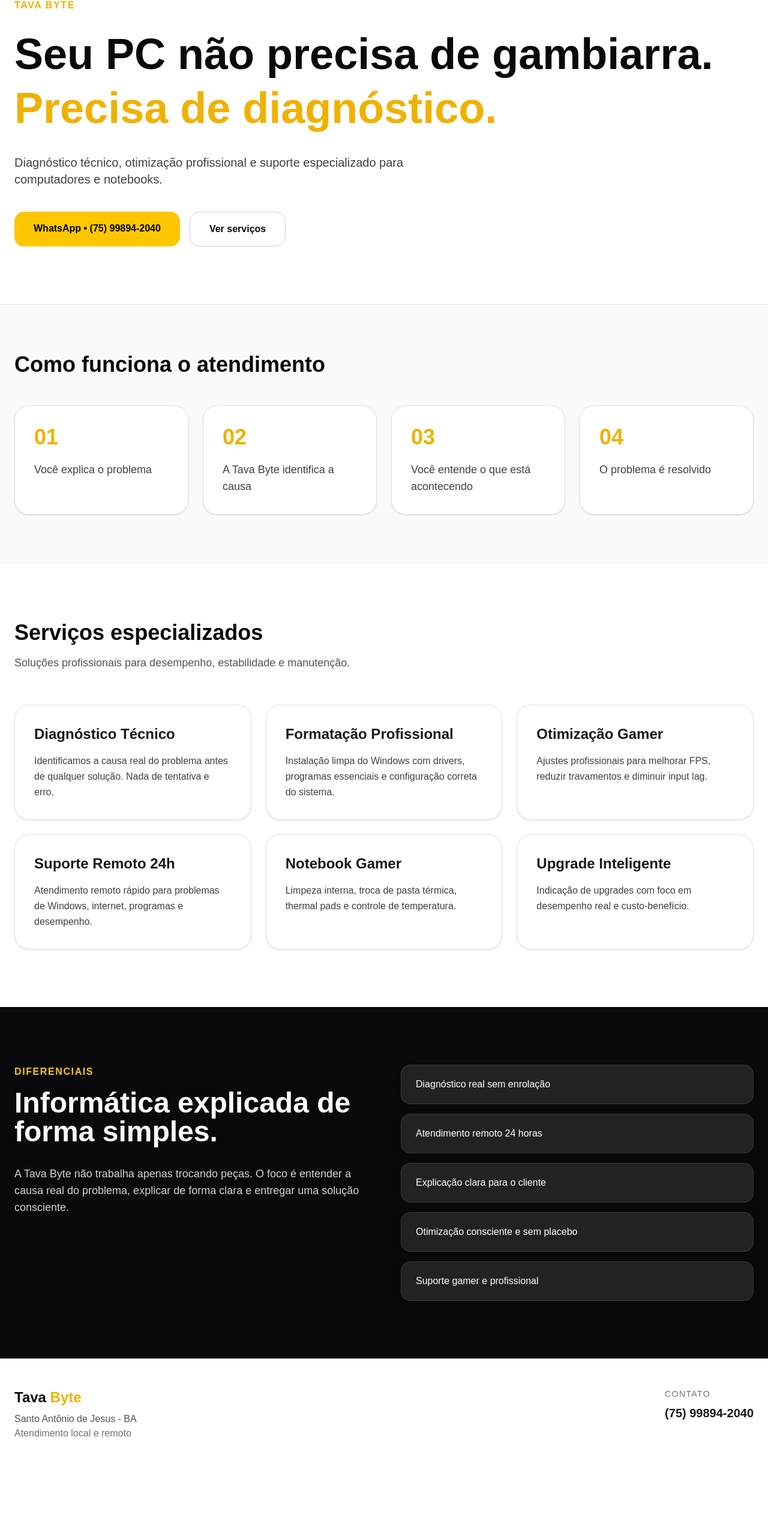
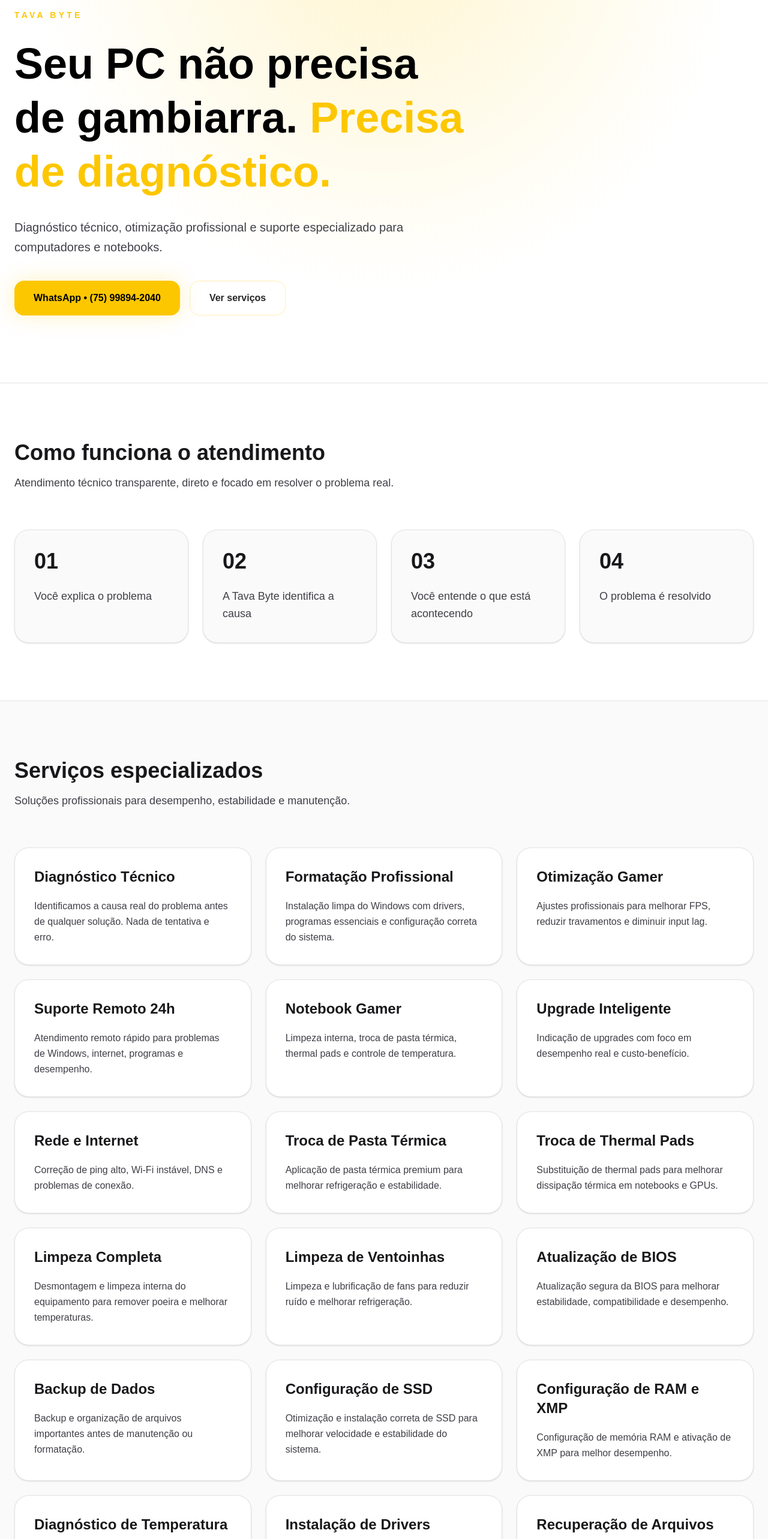
Before and after one commit to erosggalindo-glitch/tava-byte, a Next.js app: page / in a window 1280 px wide. Shown: the part 99-2665 px from the top of the page at 60% size. Before the commit the page ends 2549 px from the top, so only its background shows below. Built offline with nearby package versions, Linux system fonts and the light colour scheme.

Commit message:
Update page.tsx

```diff
--- a/app/page.tsx
+++ b/app/page.tsx
@@ -1,174 +1,310 @@
+export default function TavaByte() {
   const services = [
     {
-    title: "Diagnóstico Técnico",
-    desc: "Identificamos a causa real do problema antes de qualquer solução. Nada de tentativa e erro.",
+      title: 'Diagnóstico Técnico',
+      desc: 'Identificamos a causa real do problema antes de qualquer solução. Nada de tentativa e erro.'
     },
     {
-    title: "Formatação Profissional",
-    desc: "Instalação limpa do Windows com drivers, programas essenciais e configuração correta do sistema.",
+      title: 'Formatação Profissional',
+      desc: 'Instalação limpa do Windows com drivers, programas essenciais e configuração correta do sistema.'
     },
     {
-    title: "Otimização Gamer",
-    desc: "Ajustes profissionais para melhorar FPS, reduzir travamentos e diminuir input lag.",
+      title: 'Otimização Gamer',
+      desc: 'Ajustes profissionais para melhorar FPS, reduzir travamentos e diminuir input lag.'
     },
     {
-    title: "Suporte Remoto 24h",
-    desc: "Atendimento remoto rápido para problemas de Windows, internet, programas e desempenho.",
+      title: 'Suporte Remoto 24h',
+      desc: 'Atendimento remoto rápido para problemas de Windows, internet, programas e desempenho.'
     },
     {
-    title: "Notebook Gamer",
-    desc: "Limpeza interna, troca de pasta térmica, thermal pads e controle de temperatura.",
+      title: 'Notebook Gamer',
+      desc: 'Limpeza interna, troca de pasta térmica, thermal pads e controle de temperatura.'
     },
     {
-    title: "Upgrade Inteligente",
-    desc: "Indicação de upgrades com foco em desempenho real e custo-benefício.",
+      title: 'Upgrade Inteligente',
+      desc: 'Indicação de upgrades com foco em desempenho real e custo-benefício.'
     },
+    {
+      title: 'Rede e Internet',
+      desc: 'Correção de ping alto, Wi‑Fi instável, DNS e problemas de conexão.'
+    },
+    {
+      title: 'Troca de Pasta Térmica',
+      desc: 'Aplicação de pasta térmica premium para melhorar refrigeração e estabilidade.'
+    },
+    {
+      title: 'Troca de Thermal Pads',
+      desc: 'Substituição de thermal pads para melhorar dissipação térmica em notebooks e GPUs.'
+    },
+    {
+      title: 'Limpeza Completa',
+      desc: 'Desmontagem e limpeza interna do equipamento para remover poeira e melhorar temperaturas.'
+    },
+    {
+      title: 'Limpeza de Ventoinhas',
+      desc: 'Limpeza e lubrificação de fans para reduzir ruído e melhorar refrigeração.'
+    },
+    {
+      title: 'Atualização de BIOS',
+      desc: 'Atualização segura da BIOS para melhorar estabilidade, compatibilidade e desempenho.'
+    },
+    {
+      title: 'Backup de Dados',
+      desc: 'Backup e organização de arquivos importantes antes de manutenção ou formatação.'
+    },
+    {
+      title: 'Configuração de SSD',
+      desc: 'Otimização e instalação correta de SSD para melhorar velocidade e estabilidade do sistema.'
+    },
+    {
+      title: 'Configuração de RAM e XMP',
+      desc: 'Configuração de memória RAM e ativação de XMP para melhor desempenho.'
+    },
+    {
+      title: 'Diagnóstico de Temperatura',
+      desc: 'Análise de superaquecimento, thermal throttling e estabilidade do equipamento.'
+    },
+    {
+      title: 'Instalação de Drivers',
+      desc: 'Instalação e atualização de drivers essenciais para estabilidade e desempenho.'
+    },
+    {
+      title: 'Recuperação de Arquivos',
+      desc: 'Tentativa de recuperação de arquivos apagados ou sistemas com falhas.'
+    },
+    {
+      title: 'Diagnóstico de Tela Azul',
+      desc: 'Análise de erros críticos do Windows, travamentos e reinicializações.'
+    },
+    {
+      title: 'PC Não Dá Vídeo',
+      desc: 'Diagnóstico de memória RAM, placa de vídeo, BIOS e falhas de inicialização.'
+    },
+    {
+      title: 'Instalação de SSD',
+      desc: 'Upgrade para SSD com instalação correta e migração segura do sistema.'
+    },
+    {
+      title: 'Dual Channel e RAM',
+      desc: 'Configuração correta de memória RAM para melhor desempenho e estabilidade.'
+    },
+    {
+      title: 'Configuração de Áudio',
+      desc: 'Configuração de headset, microfone e múltiplas saídas de som no Windows.'
+    },
+    {
+      title: 'Diagnóstico de Internet',
+      desc: 'Análise de perda de pacote, ping alto e instabilidade de conexão.'
+    },
+    {
+      title: 'Configuração Gamer',
+      desc: 'Ajustes para reduzir input lag, melhorar estabilidade e otimizar jogos.'
+    },
+    {
+      title: 'Monitoramento de Temperatura',
+      desc: 'Análise de CPU, GPU e sistema para evitar superaquecimento e thermal throttling.'
+    },
+    {
+      title: 'Configuração de BIOS',
+      desc: 'Ajustes avançados de BIOS para estabilidade, compatibilidade e desempenho.'
+    },
+    {
+      title: 'Limpeza de Sistema',
+      desc: 'Remoção de arquivos temporários, otimização e organização do Windows.'
+    },
+    {
+      title: 'Migração de Sistema',
+      desc: 'Transferência de Windows e arquivos de HD para SSD com segurança.'
+    },
+    {
+      title: 'Instalação de Programas',
+      desc: 'Instalação de programas essenciais, drivers e utilitários importantes.'
+    }
   ];
 
-export default function Home() {
   return (
-    <main className="min-h-screen bg-white text-zinc-950">
-      <section className="px-6 py-24 max-w-7xl mx-auto">
-        <p className="text-yellow-500 font-bold uppercase tracking-widest">
+    <div className="min-h-screen bg-white text-black overflow-hidden">
+
+      <section className="relative border-b border-zinc-200">
+
+        <div className="absolute inset-0 bg-[radial-gradient(circle_at_top,rgba(255,204,0,0.18),transparent_60%)]" />
+
+        <div className="max-w-7xl mx-auto px-6 py-28 relative z-10">
+
+          <div className="max-w-3xl">
+
+            <span className="text-yellow-400 uppercase tracking-[0.3em] font-semibold text-sm">
               Tava Byte
-        </p>
+            </span>
 
-        <h1 className="mt-6 text-5xl md:text-7xl font-black leading-tight">
+            <h1 className="text-5xl md:text-7xl font-black leading-tight mt-6">
               Seu PC não precisa de gambiarra.
-          <span className="text-yellow-500"> Precisa de diagnóstico.</span>
+              <span className="text-yellow-400"> Precisa de diagnóstico.</span>
             </h1>
 
-        <p className="mt-8 text-xl text-zinc-700 max-w-3xl">
+            <p className="mt-8 text-zinc-700 text-xl leading-relaxed">
               Diagnóstico técnico, otimização profissional e suporte especializado
               para computadores e notebooks.
             </p>
 
-        <div className="mt-10 flex flex-wrap gap-4">
-          <a
-            href="https://wa.me/5575998942040"
-            className="bg-yellow-400 hover:bg-yellow-300 text-black px-8 py-4 rounded-2xl font-black transition"
-          >
+            <div className="flex flex-wrap gap-4 mt-10">
+              <button className="bg-yellow-400 hover:bg-yellow-300 transition text-black px-8 py-4 rounded-2xl font-black shadow-[0_0_35px_rgba(255,204,0,0.25)]">
                 WhatsApp • (75) 99894-2040
-          </a>
+              </button>
 
-          <a
-            href="#servicos"
-            className="border border-zinc-300 px-8 py-4 rounded-2xl font-semibold hover:border-yellow-400 transition"
-          >
+              <button className="border border-yellow-400/30 hover:border-yellow-400 transition px-8 py-4 rounded-2xl text-zinc-800 font-semibold">
                 Ver serviços
-          </a>
+              </button>
+            </div>
+
+          </div>
+
         </div>
       </section>
 
-      <section className="px-6 py-20 bg-zinc-50 border-y border-zinc-200">
-        <div className="max-w-7xl mx-auto">
-          <h2 className="text-4xl font-black">Como funciona o atendimento</h2>
+      <section className="max-w-7xl mx-auto px-6 py-24">
 
-          <div className="grid md:grid-cols-4 gap-6 mt-12">
+        <div className="max-w-3xl">
+          <h2 className="text-4xl font-black text-zinc-900">
+            Como funciona o atendimento
+          </h2>
+
+          <p className="text-zinc-700 mt-4 text-lg">
+            Atendimento técnico transparente, direto e focado em resolver o problema real.
+          </p>
+        </div>
+
+        <div className="grid md:grid-cols-4 gap-6 mt-16">
+
           {[
-              "Você explica o problema",
-              "A Tava Byte identifica a causa",
-              "Você entende o que está acontecendo",
-              "O problema é resolvido",
+            'Você explica o problema',
+            'A Tava Byte identifica a causa',
+            'Você entende o que está acontecendo',
+            'O problema é resolvido'
           ].map((item, index) => (
             <div
-                key={item}
-                className="bg-white border border-zinc-200 rounded-3xl p-8 shadow-sm"
+              key={index}
+              className="bg-zinc-50 border border-zinc-200 shadow-sm rounded-3xl p-8"
             >
-                <div className="text-yellow-500 text-4xl font-black">
+              <div className="text-yellow-400 text-4xl font-black text-zinc-900">
                 0{index + 1}
               </div>
-                <p className="mt-5 text-zinc-700 text-lg">{item}</p>
+
+              <p className="mt-6 text-zinc-700 text-lg leading-relaxed">
+                {item}
+              </p>
             </div>
           ))}
-          </div>
+
         </div>
       </section>
 
-      <section id="servicos" className="px-6 py-24 max-w-7xl mx-auto">
-        <h2 className="text-4xl font-black">Serviços especializados</h2>
+      <section className="bg-zinc-50 border-y border-zinc-200">
 
-        <p className="text-zinc-600 mt-4 text-lg">
+        <div className="max-w-7xl mx-auto px-6 py-24">
+
+          <div className="max-w-3xl">
+            <h2 className="text-4xl font-black text-zinc-900">
+              Serviços especializados
+            </h2>
+
+            <p className="text-zinc-700 mt-4 text-lg">
               Soluções profissionais para desempenho, estabilidade e manutenção.
             </p>
+          </div>
 
-        <div className="grid md:grid-cols-2 xl:grid-cols-3 gap-6 mt-14">
+          <div className="grid md:grid-cols-2 xl:grid-cols-3 gap-6 mt-16">
+
             {services.map((service) => (
               <div
                 key={service.title}
-              className="bg-white border border-zinc-200 hover:border-yellow-400 transition rounded-3xl p-8 shadow-sm"
+                className="bg-white border border-zinc-200 hover:border-yellow-400 transition shadow-sm hover:shadow-lg rounded-3xl p-8"
               >
                 <h3 className="text-2xl font-bold text-zinc-900">
                   {service.title}
                 </h3>
 
-              <p className="mt-4 text-zinc-700 leading-relaxed">
+                <p className="mt-5 text-zinc-700 leading-relaxed">
                   {service.desc}
                 </p>
               </div>
             ))}
+
+          </div>
         </div>
       </section>
 
-      <section className="px-6 py-24 bg-zinc-950 text-white">
-        <div className="max-w-7xl mx-auto grid lg:grid-cols-2 gap-14">
+      <section className="max-w-7xl mx-auto px-6 py-24">
+
+        <div className="grid lg:grid-cols-2 gap-14 items-center">
+
           <div>
-            <p className="text-yellow-400 uppercase tracking-widest font-bold">
+            <span className="text-yellow-400 uppercase tracking-widest text-sm font-semibold">
               Diferenciais
-            </p>
+            </span>
 
-            <h2 className="text-5xl font-black mt-4">
+            <h2 className="text-5xl font-black text-zinc-900 mt-4 leading-tight">
               Informática explicada de forma simples.
             </h2>
 
-            <p className="text-zinc-300 text-lg mt-8">
-              A Tava Byte não trabalha apenas trocando peças. O foco é entender
-              a causa real do problema, explicar de forma clara e entregar uma
-              solução consciente.
+            <p className="text-zinc-700 text-lg mt-8 leading-relaxed">
+              A Tava Byte não trabalha apenas trocando peças.
+              O foco é entender a causa real do problema,
+              explicar de forma clara e entregar uma solução consciente.
             </p>
           </div>
 
-          <div className="space-y-4">
+          <div className="space-y-5">
             {[
-              "Diagnóstico real sem enrolação",
-              "Atendimento remoto 24 horas",
-              "Explicação clara para o cliente",
-              "Otimização consciente e sem placebo",
-              "Suporte gamer e profissional",
+              'Diagnóstico real sem enrolação',
+              'Atendimento remoto 24 horas',
+              'Explicação clara para o cliente',
+              'Otimização consciente e sem placebo',
+              'Suporte gamer e profissional'
             ].map((item) => (
               <div
                 key={item}
-                className="bg-white/10 border border-white/10 rounded-2xl px-6 py-5"
+                className="bg-white border border-zinc-200 shadow-sm rounded-2xl px-6 py-5 text-zinc-700"
               >
                 {item}
               </div>
             ))}
           </div>
+
         </div>
       </section>
 
-      <footer className="px-6 py-12 border-t border-zinc-200">
-        <div className="max-w-7xl mx-auto flex flex-col md:flex-row justify-between gap-6">
+      <footer className="border-t border-zinc-200">
+
+        <div className="max-w-7xl mx-auto px-6 py-12 flex flex-col md:flex-row justify-between gap-6">
+
           <div>
-            <h3 className="text-2xl font-black">
-              Tava <span className="text-yellow-500">Byte</span>
+            <h3 className="text-2xl font-black text-yellow-400">
+              Tava Byte
             </h3>
-            <p className="text-zinc-600 mt-2">
+
+            <p className="text-zinc-700 mt-3">
               Santo Antônio de Jesus - BA
             </p>
-            <p className="text-zinc-500">Atendimento local e remoto</p>
+
+            <p className="text-zinc-200 mt-2">
+              Atendimento local e remoto
+            </p>
           </div>
 
           <div>
-            <p className="text-zinc-500 uppercase text-sm tracking-widest">
+            <p className="text-zinc-200 text-sm uppercase tracking-widest">
               Contato
             </p>
-            <p className="text-zinc-900 text-xl font-bold mt-2">
+
+            <p className="text-zinc-900 text-xl font-bold mt-3">
               (75) 99894-2040
             </p>
           </div>
+
         </div>
       </footer>
-    </main>
+
+    </div>
   );
 }
```
Lines whose indentation alone changed are shown as unchanged.
